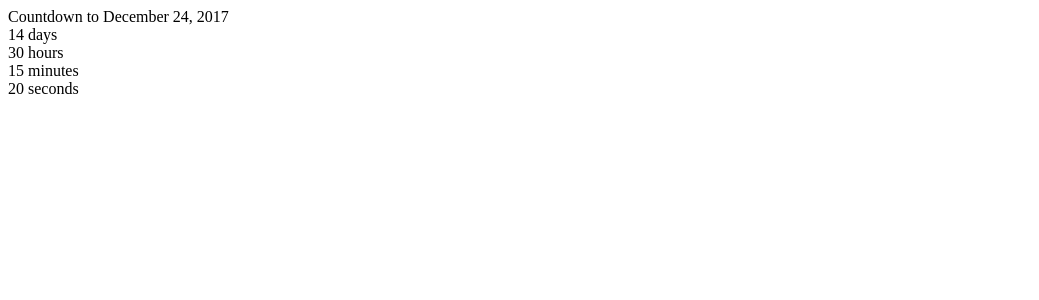
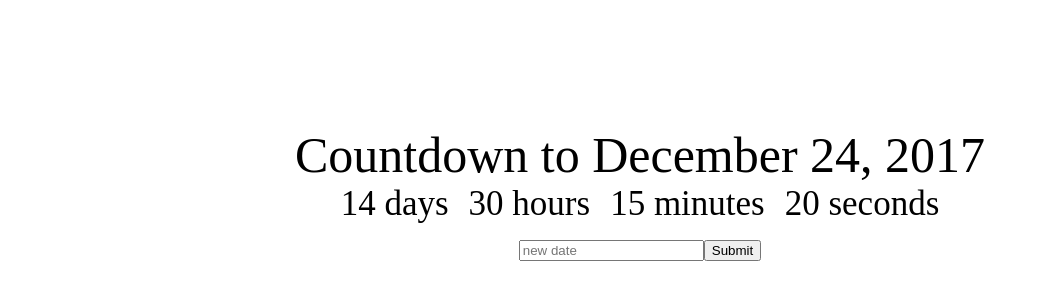
Before and after one commit to i-tea/react-countdown, a React (Create React App) app in the folder count-down/: page / in a window 1280 px wide. Shown: the top 300 px of the page, without its empty margins (0-1039 px from the left). Built offline with nearby package versions, Linux system fonts and the light colour scheme.

Commit message:
countdown structure and basic styles

```diff
--- /dev/null
+++ b/count-down/src/App.css
@@ -0,0 +1,14 @@
+.App {
+    text-align: center;
+    font-size: 35px;
+    margin-top: 10%;
+}
+
+.App-title {
+    font-size: 50px;
+}
+
+.Clock-days, .Clock-hours, .Clock-minutes, .Clock-seconds   {
+    display: inline;
+    margin: 10px;
+}
--- a/count-down/src/App.jsx
+++ b/count-down/src/App.jsx
@@ -1,15 +1,21 @@
 import React, { Component } from 'react'; // React { Component } cause we also wanna use components
+import './App.css';
 
 class App extends Component {
+  //JSX make different keyword to make classname, cause class is reserved, have to use className
   render() {
     return(
-      <div>
-        <div>Countdown to December 24, 2017</div>
+      <div className="App">
+        <div className="App-title">Countdown to December 24, 2017</div>
         <div>
-          <div>14 days</div>
-          <div>30 hours</div>
-          <div>15 minutes</div>
-          <div>20 seconds</div>
+          <div className="Clock-days">14 days</div>
+          <div className="Clock-hours">30 hours</div>
+          <div className="Clock-minutes">15 minutes</div>
+          <div className="Clock-seconds">20 seconds</div>
+        </div>
+        <div>
+          <input placeholder='new date' />
+          <button>Submit</button>
         </div>
       </div>
     )
```
